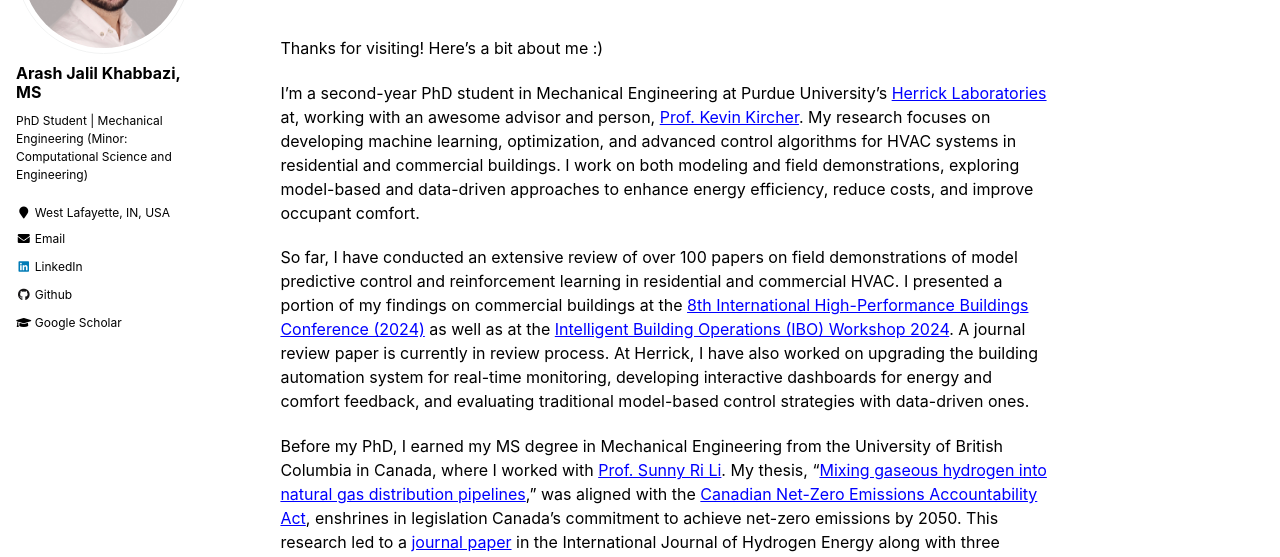
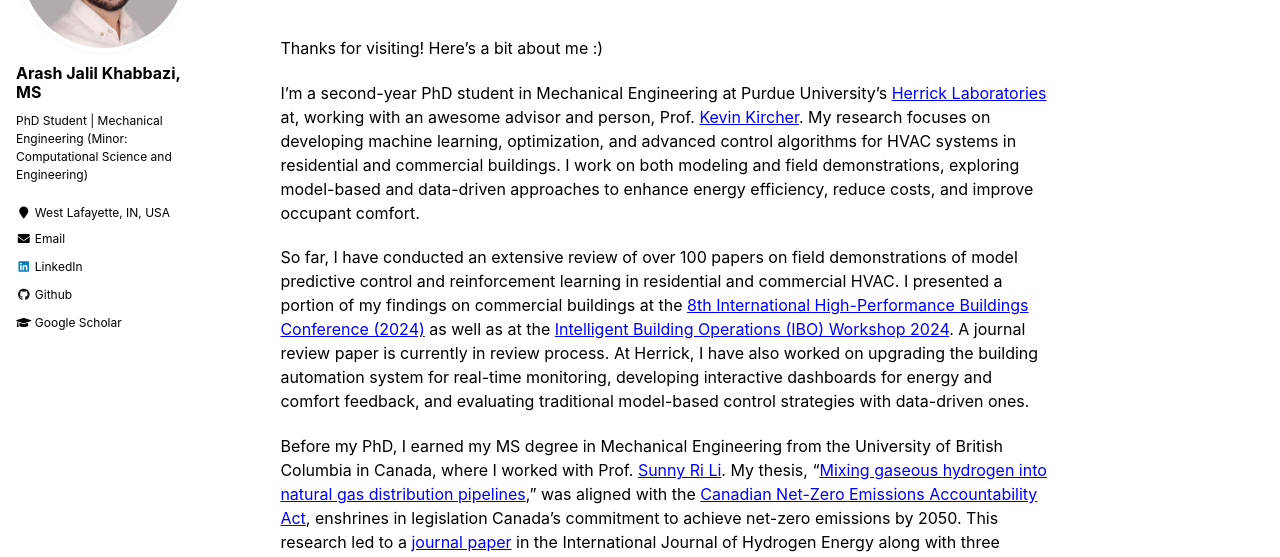
Before and after one commit to arashjkh/arashjkh.github.io, a Jekyll site: the page built from _pages/about.md, in a window 1280 px wide and 900 px high, scrolled down 363 px. Shown: the part 153-710 px from the top of the window. Built offline with Jekyll 4.4.1, drawn with Linux system fonts in a browser that asks for light colours.

Commit message:
Update about.md

```diff
--- a/_pages/about.md
+++ b/_pages/about.md
@@ -23,11 +23,11 @@ redirect_from:
 
 Thanks for visiting! Here’s a bit about me :)
 
-I’m a second-year PhD student in Mechanical Engineering at Purdue University's <a href="https://engineering.purdue.edu/Herrick" target="_blank" style="color: blue; text-decoration: underline;">Herrick Laboratories</a> at, working with an awesome advisor and person, <a href="https://kevinjkircher.com/" target="_blank" style="color: blue; text-decoration: underline;">Prof. Kevin Kircher</a>. My research focuses on developing machine learning, optimization, and advanced control algorithms for HVAC systems in residential and commercial buildings. I work on both modeling and field demonstrations, exploring model-based and data-driven approaches to enhance energy efficiency, reduce costs, and improve occupant comfort.
+I’m a second-year PhD student in Mechanical Engineering at Purdue University's <a href="https://engineering.purdue.edu/Herrick" target="_blank" style="color: blue; text-decoration: underline;">Herrick Laboratories</a> at, working with an awesome advisor and person, Prof. <a href="https://kevinjkircher.com/" target="_blank" style="color: blue; text-decoration: underline;">Kevin Kircher</a>. My research focuses on developing machine learning, optimization, and advanced control algorithms for HVAC systems in residential and commercial buildings. I work on both modeling and field demonstrations, exploring model-based and data-driven approaches to enhance energy efficiency, reduce costs, and improve occupant comfort.
 
 So far, I have conducted an extensive review of over 100 papers on field demonstrations of model predictive control and reinforcement learning in residential and commercial HVAC. I presented a portion of my findings on commercial buildings at the <a href="https://docs.lib.purdue.edu/ihpbc/473/" target="_blank" style="color: blue; text-decoration: underline;">8th International High-Performance Buildings Conference (2024)</a> as well as at the <a href="https://www.youtube.com/watch?v=NJ3izRJVNK0&list=PLcZDMdEnS08kcgUMfKHNHn507XDJG0LGC" target="_blank" style="color: blue; text-decoration: underline;">Intelligent Building Operations (IBO) Workshop 2024</a>. A journal review paper is currently in review process. At Herrick, I have also worked on upgrading the building automation system for real-time monitoring, developing interactive dashboards for energy and comfort feedback, and evaluating traditional model-based control strategies with data-driven ones.
 
-Before my PhD, I earned my MS degree in Mechanical Engineering from the University of British Columbia in Canada, where I worked with <a href="https://scholar.google.com/citations?user=mgUDmT8AAAAJ&hl=en" target="_blank" style="color: blue; text-decoration: underline;">Prof. Sunny Ri Li</a>. My thesis, "<a href="https://open.library.ubc.ca/soa/cIRcle/collections/ubctheses/24/items/1.0437514" target="_blank" style="color: blue; text-decoration: underline;">Mixing gaseous hydrogen into natural gas distribution pipelines</a>," was aligned with the <a href="https://www.canada.ca/en/services/environment/weather/climatechange/climate-plan/net-zero-emissions-2050.html;" target="_blank" style="color: blue; text-decoration: underline;">Canadian Net-Zero Emissions Accountability Act</a>, enshrines in legislation Canada’s commitment to achieve net-zero emissions by 2050. This research led to a <a href="https://doi.org/10.1016/j.ijhydene.2023.11.038" target="_blank" style="color: blue; text-decoration: underline;">journal paper</a> in the International Journal of Hydrogen Energy along with three conference presentations.
+Before my PhD, I earned my MS degree in Mechanical Engineering from the University of British Columbia in Canada, where I worked with Prof. <a href="https://scholar.google.com/citations?user=mgUDmT8AAAAJ&hl=en" target="_blank" style="color: blue; text-decoration: underline;">Sunny Ri Li</a>. My thesis, "<a href="https://open.library.ubc.ca/soa/cIRcle/collections/ubctheses/24/items/1.0437514" target="_blank" style="color: blue; text-decoration: underline;">Mixing gaseous hydrogen into natural gas distribution pipelines</a>," was aligned with the <a href="https://www.canada.ca/en/services/environment/weather/climatechange/climate-plan/net-zero-emissions-2050.html;" target="_blank" style="color: blue; text-decoration: underline;">Canadian Net-Zero Emissions Accountability Act</a>, enshrines in legislation Canada’s commitment to achieve net-zero emissions by 2050. This research led to a <a href="https://doi.org/10.1016/j.ijhydene.2023.11.038" target="_blank" style="color: blue; text-decoration: underline;">journal paper</a> in the International Journal of Hydrogen Energy along with three conference presentations.
 
 I have been recognized with several awards, including the Best Presentation Award at the Canadian Society for Mechanical Engineering (CSME) 2022 Conference and the Best Paper Award at CSME 2023 Conference.
 
```
